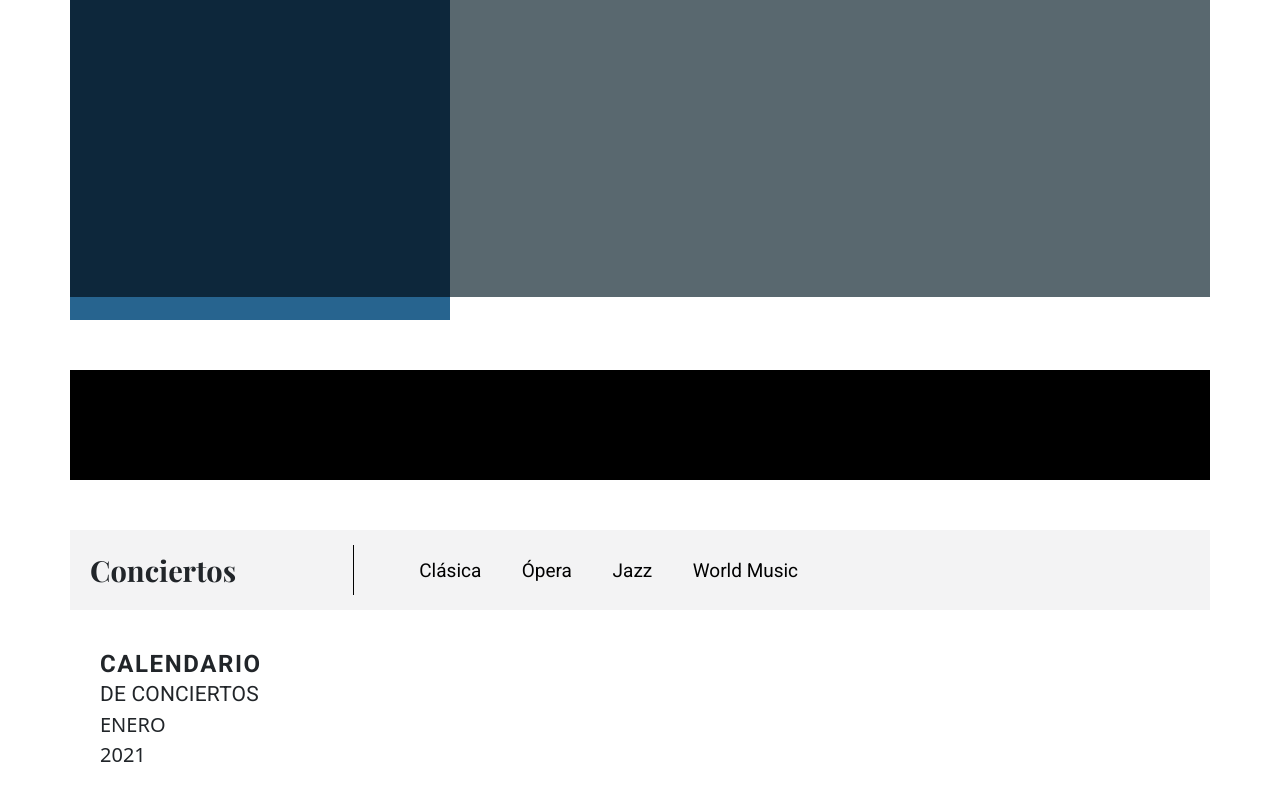
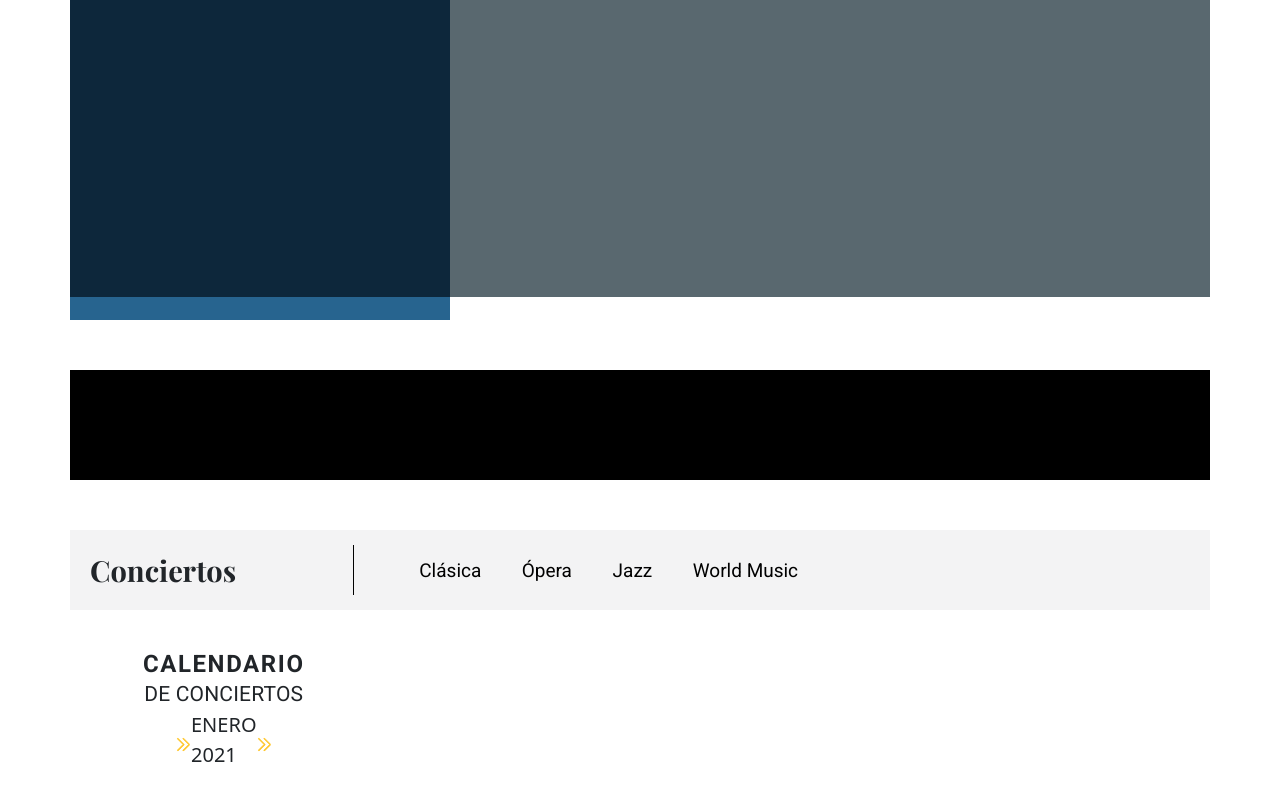
Before and after one commit to jomarz/tempo-front, a Vue app: page / in a window 1280 px wide. Shown: the part 490-1290 px from the top of the page. Built offline with nearby package versions, Linux system fonts and the light colour scheme.

Commit message:
Add month arrows

```diff
--- a/src/components/Calendar.vue
+++ b/src/components/Calendar.vue
@@ -4,15 +4,19 @@
             <div class="col-3">
                 <div class="calendar-title-box">
                     <h4 class="calendar-title">CALENDARIO</h4>
-                    <span class="calendar-subtitle">DE CONCIERTOS</span>
+                    <div class="calendar-subtitle">DE CONCIERTOS</div>
                 </div>
                 <div class="calendar-month">
-                    <div class="left-arrow"></div>
+                    <div class="month-arrow">
+                        <img src="../assets/img/TempoWebsiteIconsYellowArrows.svg" alt="">
+                    </div>
                     <div class="month-year">
                         <div class="month-name">ENERO</div>
                         <div class="year">2021</div>
                     </div>
-                    <div class="right-arrow"></div>
+                    <div class="month-arrow">
+                        <img src="../assets/img/TempoWebsiteIconsYellowArrows.svg" alt="">
+                    </div>
                 </div>
             </div>
             <div class="col-9 days-container">
@@ -43,5 +47,20 @@ export default {
             font-weight: 400;
             letter-spacing: 0.008em;
         }
+        .calendar-title-box {
+            flex-direction: column;
+            display: flex;
+            align-items: center;
+        }
+        .calendar-month {
+            display: flex;
+            justify-content: center;
+            align-items: center;
+        }
+        .month-arrow {
+            width: 15px;
+            height: 15px;
+            line-height: 100%;
+        }
     }
 </style>
```
Also changed, not shown: src/assets/img/TempoWebsiteIconsYellowArrows.svg (added).
